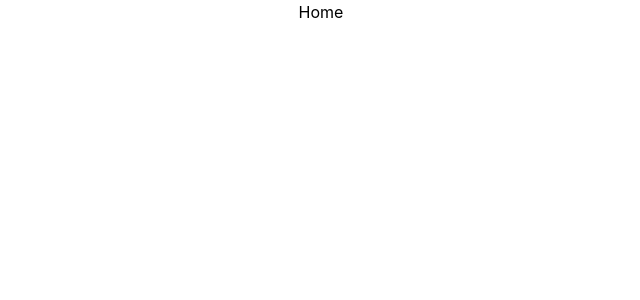
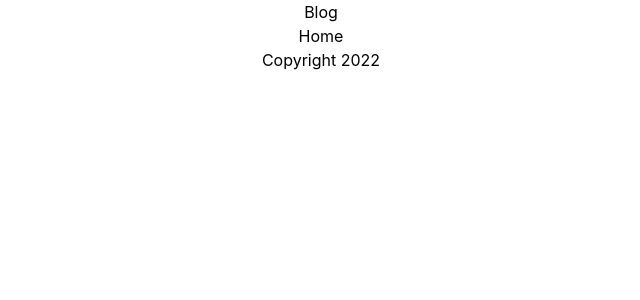
Before and after one commit to DeadpanCakes/BlogFrontEnd, a React (Create React App) app: page / in a window 1280 px wide. Shown: the top 300 px of the page, without its empty margins (319-959 px from the left). Built offline with nearby package versions, Linux system fonts and the light colour scheme.

Commit message:
added header and footer

```diff
--- a/src/App.js
+++ b/src/App.js
@@ -1,26 +1,33 @@
 import "./App.css";
 import { Routes, Route } from "react-router-dom";
 
+import Header from "./components/header/Header";
+import Footer from "./components/footer/Footer";
 import Home from "./components/home/Home";
 import PostList from "./components/posts/PostList";
 import Post from "./components/posts/Post";
 import UserList from "./components/users/UserList";
 import User from "./components/users/User";
-import CommentList from "./components/comment/CommentList"
+import CommentList from "./components/comment/CommentList";
 import Comment from "./components/comment/Comment";
 
 function App() {
   return (
     <div className="App">
+      <Header />
         <Routes>
           <Route path="/" element={<Home />} />
           <Route path="/posts" element={<PostList />} />
           <Route path="/posts/:postid" element={<Post />} />
           <Route path="/users" element={<UserList />} />
           <Route path="/users/:userid/" element={<User />} />
-        <Route path="/posts/:postid/comments" element={<CommentList />}/>
-        <Route path="/posts/:postid/comments/:commentid" element={<Comment />} />
+          <Route path="/posts/:postid/comments" element={<CommentList />} />
+          <Route
+            path="/posts/:postid/comments/:commentid"
+            element={<Comment />}
+          />
         </Routes>
+        <Footer />
     </div>
   );
 }
```
Lines whose indentation alone changed are shown as unchanged.
